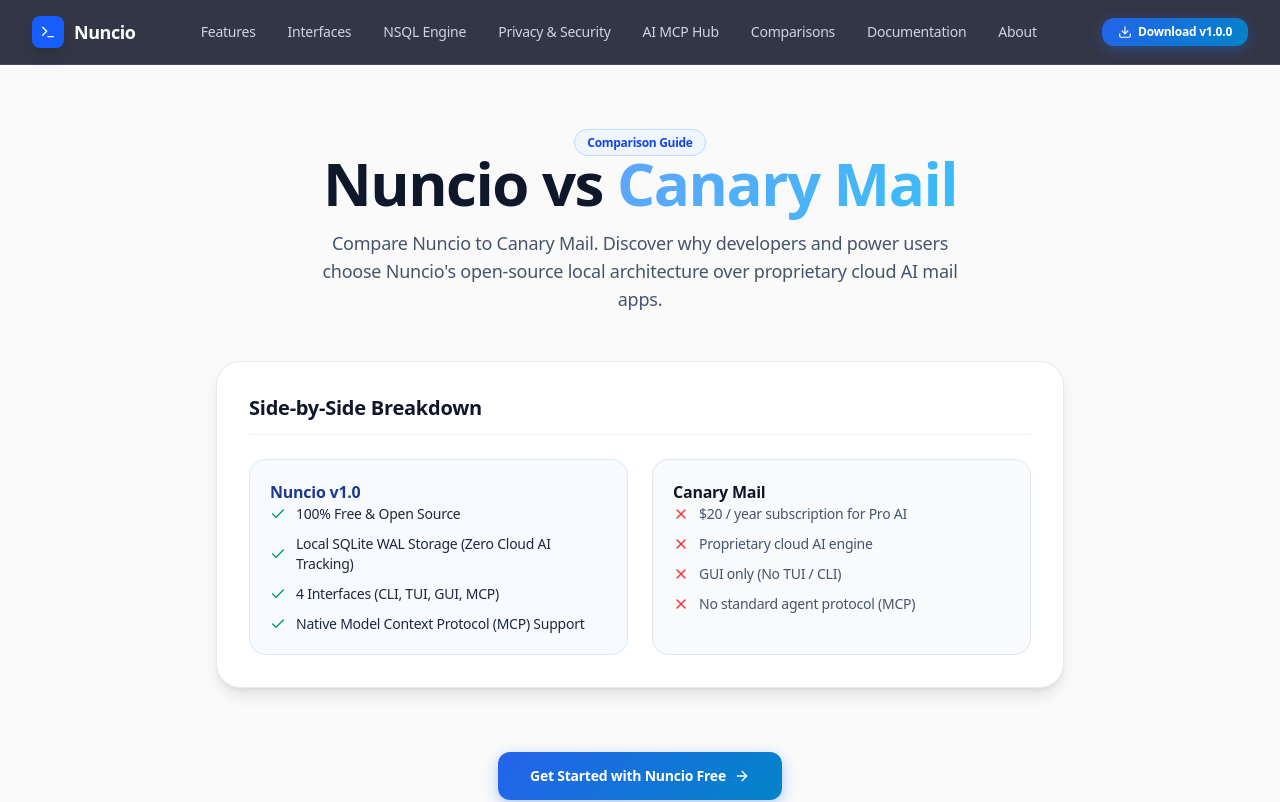
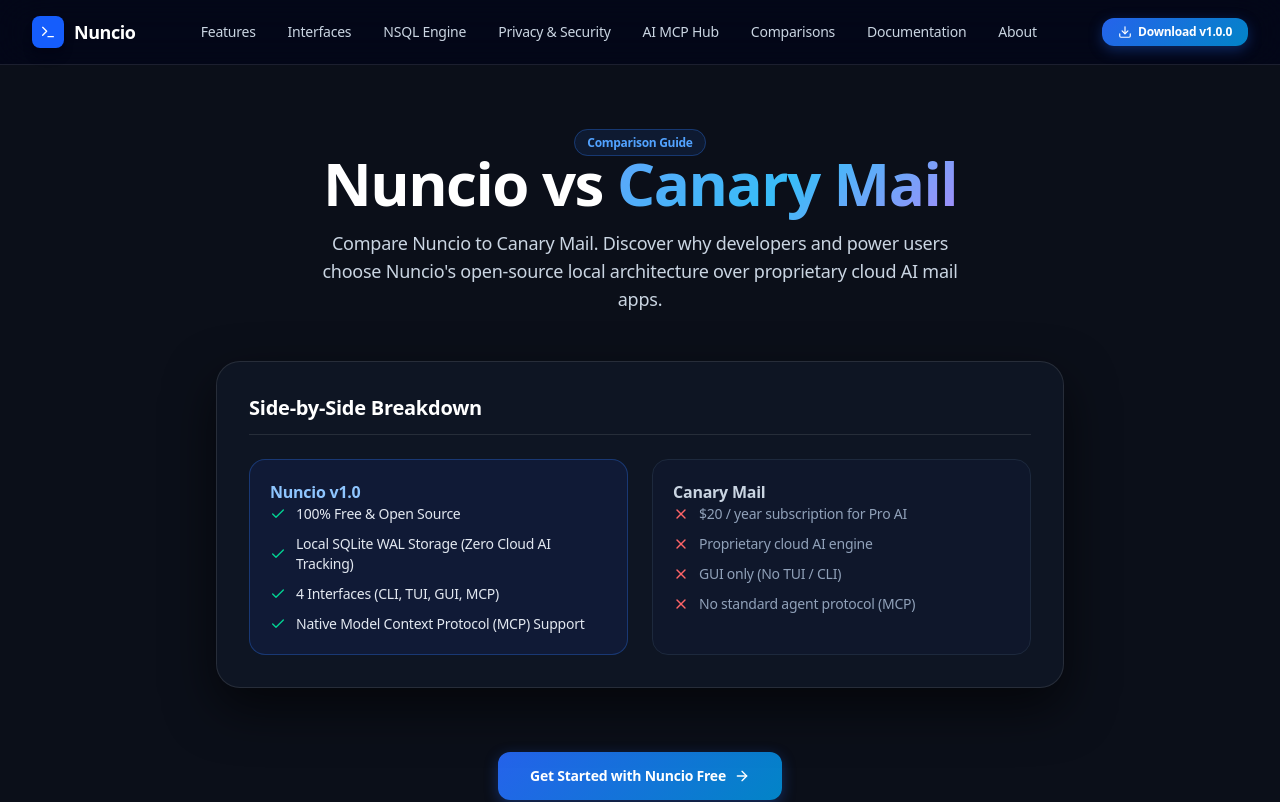
Before and after one commit to KofTwentyTwo/nuncio-website, a Next.js app: page /vs/canary-mail in a window 1280 px wide. Shown: the top 802 px of the page. Built offline with nearby package versions, Linux system fonts and the light colour scheme.

Commit message:
style(ui): unify 100% of site pages under high-contrast dark glass design system

```diff
--- a/src/app/vs/canary-mail/page.tsx
+++ b/src/app/vs/canary-mail/page.tsx
@@ -11,42 +11,42 @@
 
 export default function VsCanaryMailPage() {
   return (
-    <div className="min-h-screen flex flex-col bg-[#FAFAFA] text-slate-900">
+    <div className="min-h-screen flex flex-col bg-[#0B0F19] text-slate-100">
       <Header />
       <main className="flex-grow py-16">
         <div className="max-w-4xl mx-auto px-4 sm:px-6 space-y-12">
           <div className="text-center space-y-4">
-            <span className="text-xs font-semibold px-3 py-1 rounded-full bg-blue-50 border border-blue-200 text-blue-700 tracking-tight">
+            <span className="text-xs font-semibold px-3 py-1 rounded-full bg-blue-500/10 border border-blue-500/30 text-blue-400 tracking-tight">
               Comparison Guide
             </span>
-            <h1 className="text-4xl sm:text-6xl font-semibold tracking-tight text-slate-900">
-              Nuncio vs <span className="apple-blue-text">Canary Mail</span>
+            <h1 className="text-4xl sm:text-6xl font-extrabold tracking-tight text-white">
+              Nuncio vs <span className="gradient-text">Canary Mail</span>
             </h1>
-            <p className="text-slate-600 text-lg max-w-2xl mx-auto">
+            <p className="text-slate-300 text-lg max-w-2xl mx-auto">
               Compare Nuncio to Canary Mail. Discover why developers and power users choose Nuncio's open-source local architecture over proprietary cloud AI mail apps.
             </p>
           </div>
 
-          <div className="bg-white p-6 sm:p-8 rounded-3xl border border-slate-200/90 shadow-lg space-y-6">
-            <h2 className="text-xl font-semibold text-slate-900 border-b border-slate-100 pb-3">Side-by-Side Breakdown</h2>
+          <div className="glass-panel p-6 sm:p-8 rounded-3xl border border-white/10 space-y-6 shadow-2xl">
+            <h2 className="text-xl font-bold text-white border-b border-white/10 pb-3">Side-by-Side Breakdown</h2>
             <div className="grid grid-cols-1 md:grid-cols-2 gap-6 text-sm">
-              <div className="space-y-4 p-5 rounded-2xl bg-blue-50/50 border border-blue-100">
-                <span className="text-base font-bold text-blue-900">Nuncio v1.0</span>
-                <ul className="space-y-2.5 text-slate-800 font-medium">
-                  <li className="flex items-center gap-2.5"><Check className="w-4 h-4 text-emerald-600 shrink-0" /> 100% Free &amp; Open Source</li>
-                  <li className="flex items-center gap-2.5"><Check className="w-4 h-4 text-emerald-600 shrink-0" /> Local SQLite WAL Storage (Zero Cloud AI Tracking)</li>
-                  <li className="flex items-center gap-2.5"><Check className="w-4 h-4 text-emerald-600 shrink-0" /> 4 Interfaces (CLI, TUI, GUI, MCP)</li>
-                  <li className="flex items-center gap-2.5"><Check className="w-4 h-4 text-emerald-600 shrink-0" /> Native Model Context Protocol (MCP) Support</li>
+              <div className="space-y-4 p-5 rounded-2xl bg-blue-950/40 border border-blue-500/30">
+                <span className="text-base font-bold text-blue-300">Nuncio v1.0</span>
+                <ul className="space-y-2.5 text-slate-200 font-medium">
+                  <li className="flex items-center gap-2.5"><Check className="w-4 h-4 text-emerald-400 shrink-0" /> 100% Free &amp; Open Source</li>
+                  <li className="flex items-center gap-2.5"><Check className="w-4 h-4 text-emerald-400 shrink-0" /> Local SQLite WAL Storage (Zero Cloud AI Tracking)</li>
+                  <li className="flex items-center gap-2.5"><Check className="w-4 h-4 text-emerald-400 shrink-0" /> 4 Interfaces (CLI, TUI, GUI, MCP)</li>
+                  <li className="flex items-center gap-2.5"><Check className="w-4 h-4 text-emerald-400 shrink-0" /> Native Model Context Protocol (MCP) Support</li>
                 </ul>
               </div>
 
-              <div className="space-y-4 p-5 rounded-2xl bg-slate-50 border border-slate-200 text-slate-600">
-                <span className="text-base font-bold text-slate-900">Canary Mail</span>
+              <div className="space-y-4 p-5 rounded-2xl bg-slate-900 border border-slate-800 text-slate-400">
+                <span className="text-base font-bold text-slate-300">Canary Mail</span>
                 <ul className="space-y-2.5">
-                  <li className="flex items-center gap-2.5"><X className="w-4 h-4 text-red-500 shrink-0" /> $20 / year subscription for Pro AI</li>
-                  <li className="flex items-center gap-2.5"><X className="w-4 h-4 text-red-500 shrink-0" /> Proprietary cloud AI engine</li>
-                  <li className="flex items-center gap-2.5"><X className="w-4 h-4 text-red-500 shrink-0" /> GUI only (No TUI / CLI)</li>
-                  <li className="flex items-center gap-2.5"><X className="w-4 h-4 text-red-500 shrink-0" /> No standard agent protocol (MCP)</li>
+                  <li className="flex items-center gap-2.5"><X className="w-4 h-4 text-red-400 shrink-0" /> $20 / year subscription for Pro AI</li>
+                  <li className="flex items-center gap-2.5"><X className="w-4 h-4 text-red-400 shrink-0" /> Proprietary cloud AI engine</li>
+                  <li className="flex items-center gap-2.5"><X className="w-4 h-4 text-red-400 shrink-0" /> GUI only (No TUI / CLI)</li>
+                  <li className="flex items-center gap-2.5"><X className="w-4 h-4 text-red-400 shrink-0" /> No standard agent protocol (MCP)</li>
                 </ul>
               </div>
             </div>
--- a/src/app/vs/spark-mail/page.tsx
+++ b/src/app/vs/spark-mail/page.tsx
@@ -11,42 +11,42 @@
 
 export default function VsSparkMailPage() {
   return (
-    <div className="min-h-screen flex flex-col bg-[#FAFAFA] text-slate-900">
+    <div className="min-h-screen flex flex-col bg-[#0B0F19] text-slate-100">
       <Header />
       <main className="flex-grow py-16">
         <div className="max-w-4xl mx-auto px-4 sm:px-6 space-y-12">
           <div className="text-center space-y-4">
-            <span className="text-xs font-semibold px-3 py-1 rounded-full bg-blue-50 border border-blue-200 text-blue-700 tracking-tight">
+            <span className="text-xs font-semibold px-3 py-1 rounded-full bg-blue-500/10 border border-blue-500/30 text-blue-400 tracking-tight">
               Comparison Guide
             </span>
-            <h1 className="text-4xl sm:text-6xl font-semibold tracking-tight text-slate-900">
-              Nuncio vs <span className="apple-blue-text">Spark Mail</span>
+            <h1 className="text-4xl sm:text-6xl font-extrabold tracking-tight text-white">
+              Nuncio vs <span className="gradient-text">Spark Mail</span>
             </h1>
-            <p className="text-slate-600 text-lg max-w-2xl mx-auto">
+            <p className="text-slate-300 text-lg max-w-2xl mx-auto">
               Why pay $59.99/year for proprietary Spark Premium when Nuncio gives you local SQLite privacy, Vim keybindings, desktop polish, and AI agent co-piloting 100% free?
             </p>
           </div>
 
-          <div className="bg-white p-6 sm:p-8 rounded-3xl border border-slate-200/90 shadow-lg space-y-6">
-            <h2 className="text-xl font-semibold text-slate-900 border-b border-slate-100 pb-3">Side-by-Side Breakdown</h2>
+          <div className="glass-panel p-6 sm:p-8 rounded-3xl border border-white/10 space-y-6 shadow-2xl">
+            <h2 className="text-xl font-bold text-white border-b border-white/10 pb-3">Side-by-Side Breakdown</h2>
             <div className="grid grid-cols-1 md:grid-cols-2 gap-6 text-sm">
-              <div className="space-y-4 p-5 rounded-2xl bg-blue-50/50 border border-blue-100">
-                <span className="text-base font-bold text-blue-900">Nuncio v1.0</span>
-                <ul className="space-y-2.5 text-slate-800 font-medium">
-                  <li className="flex items-center gap-2.5"><Check className="w-4 h-4 text-emerald-600 shrink-0" /> 100% Free &amp; Open Source</li>
-                  <li className="flex items-center gap-2.5"><Check className="w-4 h-4 text-emerald-600 shrink-0" /> Local SQLite Storage (Zero Cloud Server Proxies)</li>
-                  <li className="flex items-center gap-2.5"><Check className="w-4 h-4 text-emerald-600 shrink-0" /> 4 Interfaces (CLI, TUI, GUI, MCP)</li>
-                  <li className="flex items-center gap-2.5"><Check className="w-4 h-4 text-emerald-600 shrink-0" /> Native Model Context Protocol (MCP) Support</li>
+              <div className="space-y-4 p-5 rounded-2xl bg-blue-950/40 border border-blue-500/30">
+                <span className="text-base font-bold text-blue-300">Nuncio v1.0</span>
+                <ul className="space-y-2.5 text-slate-200 font-medium">
+                  <li className="flex items-center gap-2.5"><Check className="w-4 h-4 text-emerald-400 shrink-0" /> 100% Free &amp; Open Source</li>
+                  <li className="flex items-center gap-2.5"><Check className="w-4 h-4 text-emerald-400 shrink-0" /> Local SQLite Storage (Zero Cloud Server Proxies)</li>
+                  <li className="flex items-center gap-2.5"><Check className="w-4 h-4 text-emerald-400 shrink-0" /> 4 Interfaces (CLI, TUI, GUI, MCP)</li>
+                  <li className="flex items-center gap-2.5"><Check className="w-4 h-4 text-emerald-400 shrink-0" /> Native Model Context Protocol (MCP) Support</li>
                 </ul>
               </div>
 
-              <div className="space-y-4 p-5 rounded-2xl bg-slate-50 border border-slate-200 text-slate-600">
-                <span className="text-base font-bold text-slate-900">Spark Mail</span>
+              <div className="space-y-4 p-5 rounded-2xl bg-slate-900 border border-slate-800 text-slate-400">
+                <span className="text-base font-bold text-slate-300">Spark Mail</span>
                 <ul className="space-y-2.5">
-                  <li className="flex items-center gap-2.5"><X className="w-4 h-4 text-red-500 shrink-0" /> $59.99 / year Premium subscription</li>
-                  <li className="flex items-center gap-2.5"><X className="w-4 h-4 text-red-500 shrink-0" /> Proprietary cloud sync servers</li>
-                  <li className="flex items-center gap-2.5"><X className="w-4 h-4 text-red-500 shrink-0" /> Electron / GUI only</li>
-                  <li className="flex items-center gap-2.5"><X className="w-4 h-4 text-red-500 shrink-0" /> No terminal TUI or POSIX CLI</li>
+                  <li className="flex items-center gap-2.5"><X className="w-4 h-4 text-red-400 shrink-0" /> $59.99 / year Premium subscription</li>
+                  <li className="flex items-center gap-2.5"><X className="w-4 h-4 text-red-400 shrink-0" /> Proprietary cloud sync servers</li>
+                  <li className="flex items-center gap-2.5"><X className="w-4 h-4 text-red-400 shrink-0" /> Electron / GUI only</li>
+                  <li className="flex items-center gap-2.5"><X className="w-4 h-4 text-red-400 shrink-0" /> No terminal TUI or POSIX CLI</li>
                 </ul>
               </div>
             </div>
```
Also changed, not shown: src/app/vs/airmail/page.tsx (+22 -22 lines).
